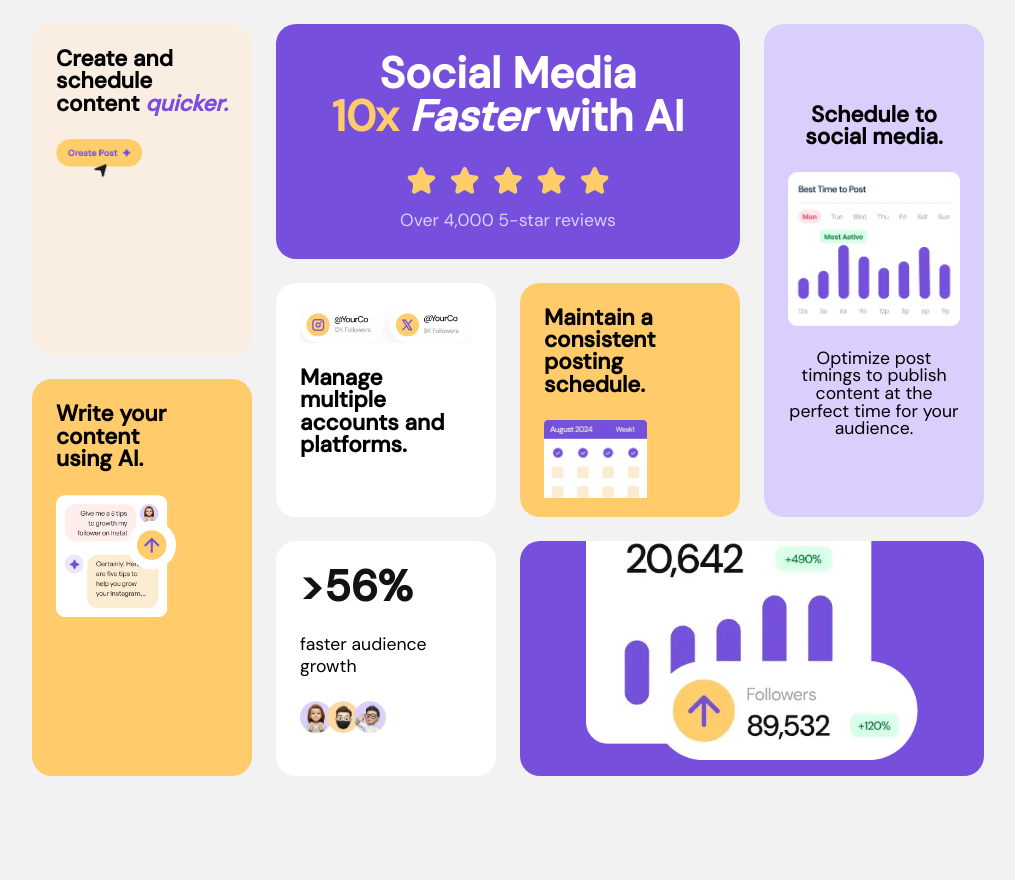
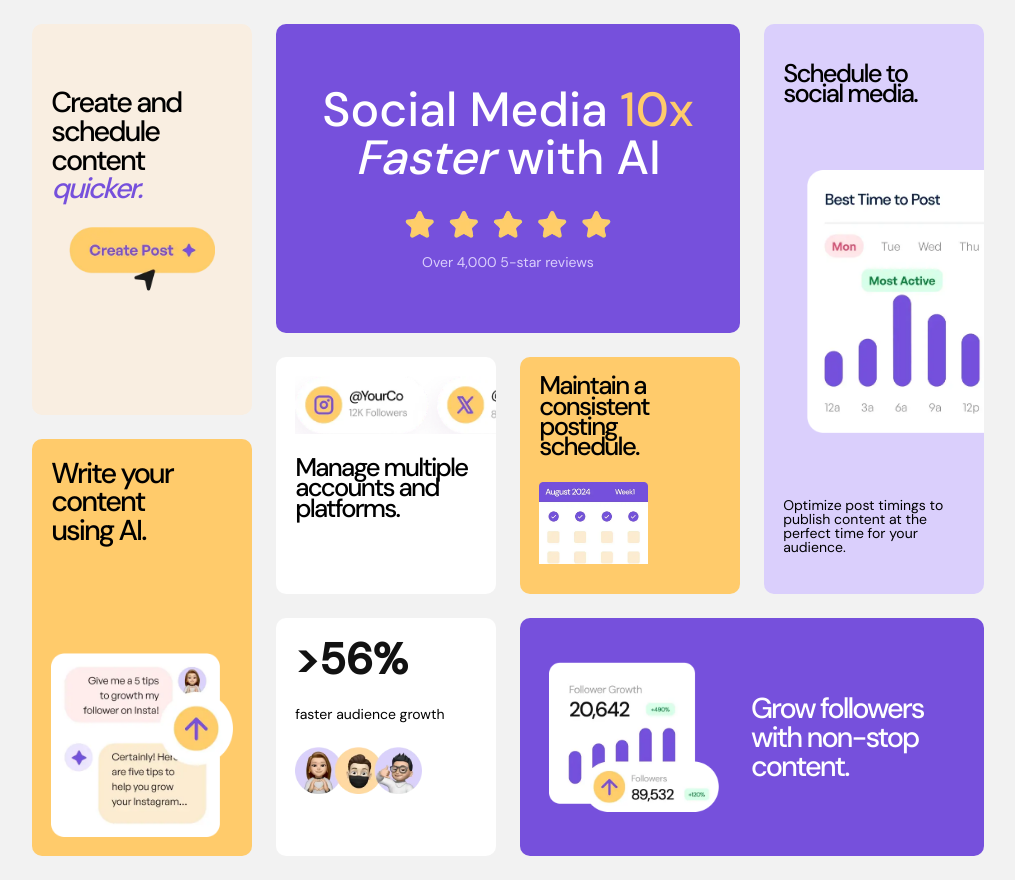
Before and after one commit to lenka-limberkova/bento-grid, a plain HTML site: page index.html in a window 1280 px wide. Shown: the whole page, without its empty margins (132-1147 px from the left). Before the commit the page ends 800 px from the top, so only its background shows below. Drawn offline with Linux system fonts and the light colour scheme.

Commit message:
uprava stylu na desktopu

```diff
--- a/index.html
+++ b/index.html
@@ -18,30 +18,30 @@
 
     <div class="card social">
 
-      <h1>Social Media <span class="yellow-text"><br>10x </span><span class="italics">Faster</span> with AI</h1>
+      <h1 class="heading-large">Social Media <span class="yellow-text">10x </span><span class="italics">Faster</span> with AI</h1>
       <img src="assets/images/illustration-five-stars.webp" alt="five stars">
       <p>Over 4,000 5-star reviews</p>
     </div>
 
     <div class="card manage">
       <img src="assets/images/illustration-multiple-platforms.webp" alt="multiple platforms">
-      <h2>Manage multiple accounts and platforms.</h2>
+      <h2 class="heading-small">Manage multiple accounts and platforms.</h2>
     </div>
 
     <div class="card maintain">
-      <h2>Maintain a consistent posting schedule.</h2>
+      <h2 class="heading-small">Maintain a consistent posting schedule.</h2>
       <img src="assets/images/illustration-consistent-schedule.webp" alt="consistent schedule">
     </div>
 
     <div class="card schedule">
-      <h2>Schedule to social media.</h2>
+      <h2 class="heading-small">Schedule to social media.</h2>
       <img src="assets/images/illustration-schedule-posts.webp" alt="schedule posts">
       <p>Optimize post timings to publish content at the perfect time for your audience.</p>
     </div>
 
     <div class="card grow">
       <img src="assets/images/illustration-grow-followers.webp" alt="grow followers">
-      <h2>Grow followers<br> with non-stop <br>content.</h2>
+      <h2 class="heading-medium">Grow followers<br> with non-stop <br>content.</h2>
     </div>
 
     <div class="card audience">
@@ -52,12 +52,12 @@
 
     <div class="left-column">
     <div class="card create">
-      <h2>Create and schedule<br> content <span class="purple-text italics">quicker.</span></h2>
+      <h2 class="heading-medium">Create and schedule<br> content <span class="purple-text italics">quicker.</span></h2>
       <img src="assets/images/illustration-create-post.webp" alt="create post">
     </div>
 
     <div class="card write">
-      <h2>Write your content <br>using AI.</h2>
+      <h2 class="heading-medium">Write your content <br>using AI.</h2>
       <img src="assets/images/illustration-ai-content.webp" alt="AI content">
     </div>
     </div>
--- a/style.css
+++ b/style.css
@@ -56,81 +56,29 @@ body {
     gap: 1.5rem;
 }
 
-/* Desktop */
 
-@media (min-width: 768px) {
-
-    body {
-        display: flex;
-            justify-content: center;
-    }
-
-       .grid-container {
-        grid-template-columns: repeat(4, 1fr);
-        grid-template-rows: repeat(3, 1fr);
-        grid-template-areas:
-        "left social social schedule"
-        "left manage maintain schedule"
-        "left audience grow grow";
-        max-width: 1000px;
-        height: 100vh;
-    }
-
-    .card {
-        overflow: hidden;
-    }
-
-    .left-column {
-    grid-area: left;
-}
-
-.social {
-    grid-area: social;
-}
-
-.manage {
-    grid-area: manage;
-}
-
-.maintain {
-    grid-area: maintain;
-}
-
-.schedule {
-    grid-area: schedule;
-}
-
-.audience {
-    grid-area: audience;
-}
-
-.grow {
-    grid-area: grow;
-}
-
-
-}
 
 .card {
     display: flex;
     flex-direction: column;
-    border-radius: 20px;
-        padding: 1.5rem;
+    border-radius: 10px;
+    padding: 1.2rem;
     gap: 1.5rem;
 
 
 }
 
-h1{
-    font-size: 2.7rem;
+.heading-large {
+    font-size: 3rem;
     color: var(--clr-white);
     text-align: center;
     padding: 1rem 0rem;
     line-height: 1;
+    font-weight: 500;
 
 }
 
-h2 {
+.heading-medium {
     font-size: 1.4rem;
     line-height: 1;
 }
@@ -163,7 +111,7 @@ p {
     width: 50%;
 }
 
-.social p{
+.social p {
     color: var(--clr-purple-100);
     padding-bottom: 1rem;
 }
@@ -193,11 +141,12 @@ p {
     justify-content: center;
     text-align: center;
 }
+
 .schedule img {
     width: 100%;
 }
 
-.schedule p{
+.schedule p {
     line-height: 1;
     /* font-size: 1rem; */
 }
@@ -209,7 +158,7 @@ p {
     text-align: center;
 }
 
-.grow h2{
+.grow h2 {
     padding: 0rem 2rem;
     color: var(--clr-white);
 }
@@ -218,7 +167,7 @@ p {
     width: 80%;
 }
 
-.audience{
+.audience {
     background-color: var(--clr-white);
 }
 
@@ -226,7 +175,7 @@ p {
     width: 50%;
 }
 
-.create{
+.create {
     background-color: var(--clr-yellow-100);
 }
 
@@ -234,7 +183,7 @@ p {
     width: 50%;
 }
 
-.purple-text{
+.purple-text {
     color: var(--clr-purple-500);
 }
 
@@ -254,3 +203,117 @@ p {
 .write img {
     width: 70%;
 }
+
+/* Desktop */
+
+@media (min-width: 768px) {
+
+    body {
+        display: flex;
+        justify-content: center;
+    }
+
+    .grid-container {
+        grid-template-columns: repeat(4, 1fr);
+        grid-template-rows: 1.3fr 1fr 1fr;
+        grid-template-areas:
+            "left social social schedule"
+            "left manage maintain schedule"
+            "left audience grow grow";
+        max-width: 1000px;
+        height: 110vh;
+    }
+
+    .card {
+        overflow: hidden;
+    }
+
+    .left-column {
+        grid-area: left;
+    }
+
+    .social {
+        grid-area: social;
+    }
+
+    .manage {
+        grid-area: manage;
+    }
+
+    .manage img {
+        width: 150%;
+    }
+
+    .maintain {
+        grid-area: maintain;
+    }
+
+    .schedule {
+        grid-area: schedule;
+        text-align: left;
+        justify-content: space-around;
+    }
+
+    .schedule img {
+        width: 250%;
+        padding-left: 10rem;
+    }
+
+    .audience {
+        grid-area: audience;
+    }
+
+    .audience img {
+        width: 70%;
+    }
+
+    .grow {
+        grid-area: grow;
+        flex-direction: row;
+        gap: 0rem;
+        text-align: left;
+    }
+
+    .grow img {
+        width: 40%;
+    }
+
+
+    .heading-medium {
+        font-size: 1.8rem;
+        font-weight: 500;
+        letter-spacing: -0.07em;
+
+    }
+
+    .heading-small {
+        font-size: 1.6rem;
+        font-weight: 500;
+        line-height: 0.8;
+        letter-spacing: -0.07em;
+
+    }
+
+    p{
+        font-size: 14px;
+    }
+
+    .create {
+        padding-top: 4rem;
+    }
+
+    .create img {
+        width: 80%;
+        align-self: center;
+    }
+
+    .write {
+        justify-content: space-between;
+    }
+
+    .write img {
+        width: 100%;
+    }
+
+
+}
```
Lines whose indentation alone changed are shown as unchanged.
